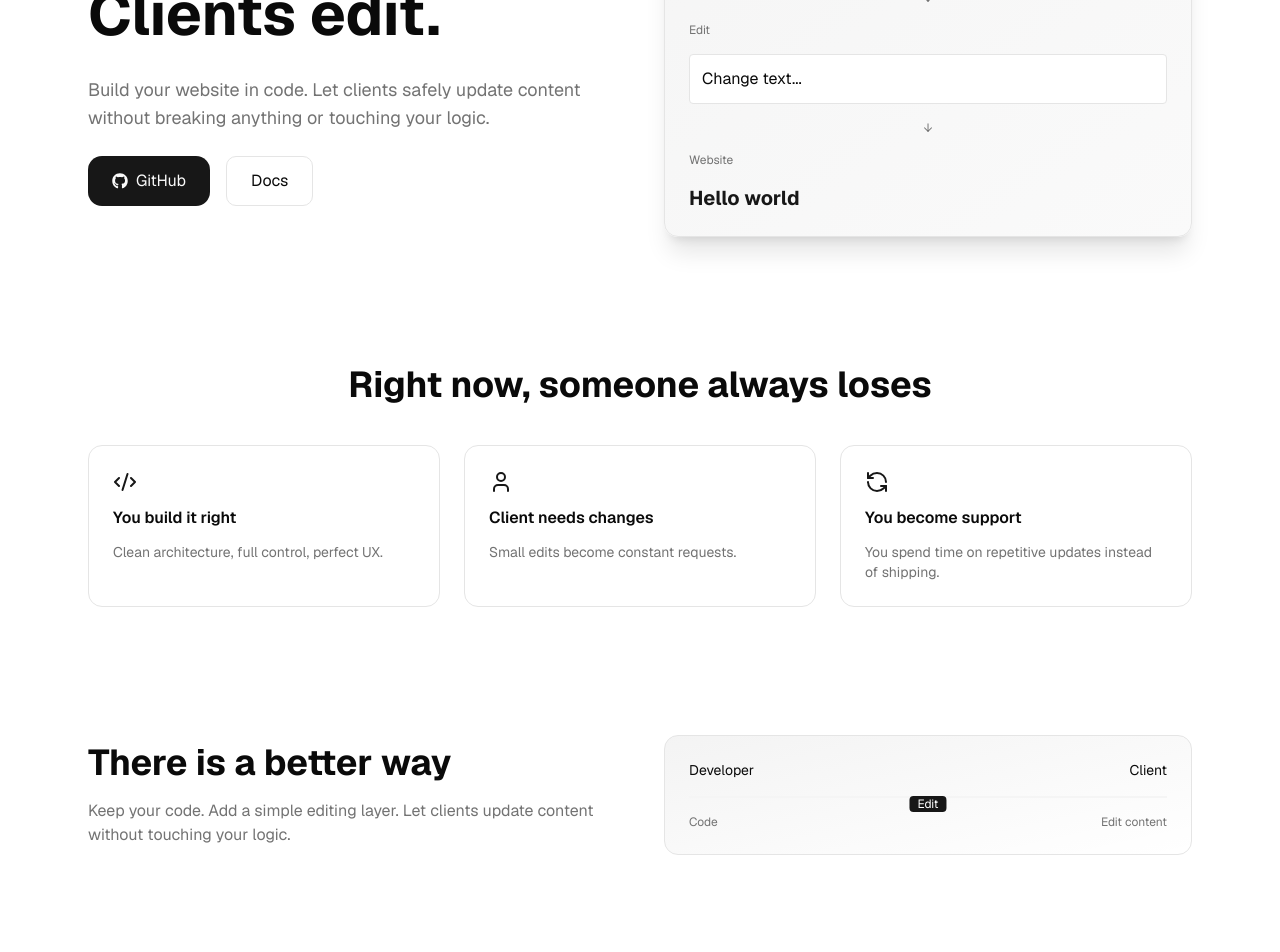
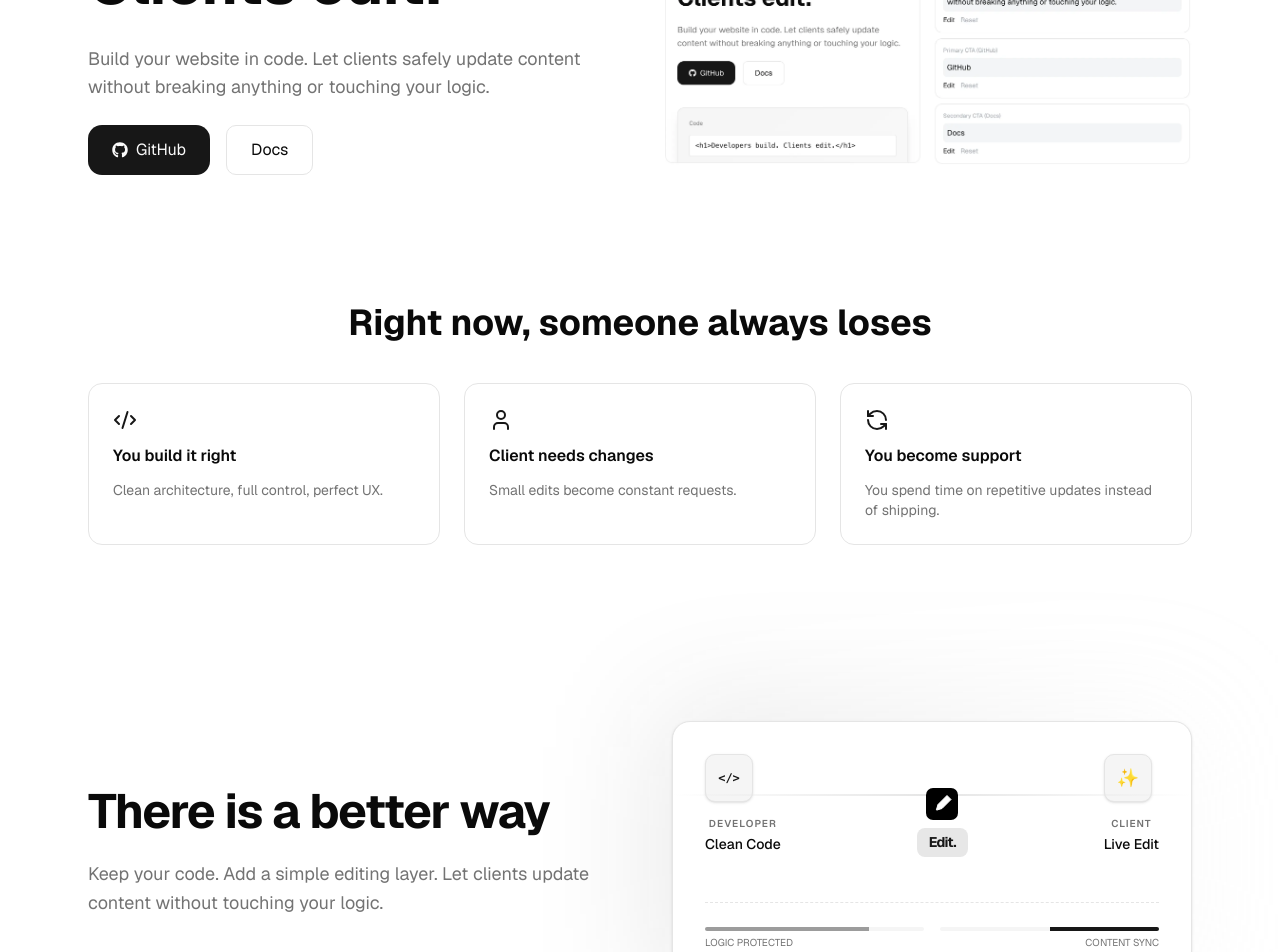
Before and after one commit to pavsumin/editable-landing-panel, a Next.js app: page / in a window 1280 px wide. Shown: the part 280-1232 px from the top of the page. Built offline with nearby package versions, Linux system fonts and the light colour scheme; no server answers; the database is empty.

Commit message:
feat(landing): hero image; new visual for solition block

```diff
--- a/app/page.tsx
+++ b/app/page.tsx
@@ -117,26 +117,13 @@ export default function Home() {
 					</div>
 
 					{/* VISUAL */}
-					<div className='relative rounded-xl border bg-gradient-to-br from-muted to-muted/50 p-6 shadow-xl space-y-4'>
-						<div className='text-xs text-muted-foreground'>Code</div>
-
-						<pre className='text-sm bg-background p-3 rounded border overflow-x-auto'>
-							{`<h1>${c.hero_title}</h1>`}
-						</pre>
-
-						<div className='text-center text-muted-foreground text-xs'>↓</div>
-
-						<div className='text-xs text-muted-foreground'>Edit</div>
-
-						<div className='border p-3 rounded bg-background'>
-							Change text...
-						</div>
-
-						<div className='text-center text-muted-foreground text-xs'>↓</div>
-
-						<div className='text-xs text-muted-foreground'>Website</div>
-
-						<div className='text-xl font-bold text-primary'>Hello world</div>
+					<div className='relative space-y-4'>
+						<Image
+							width={528}
+							height={366}
+							src={'/hero-image.webp'}
+							alt={'Image of the product'}
+						/>
 					</div>
 				</section>
 
@@ -164,28 +151,78 @@ export default function Home() {
 				</section>
 
 				{/*  SOLUTION  */}
-				<section className='grid md:grid-cols-2 gap-12 items-center'>
-					<div className='space-y-4'>
-						<h2 className='text-4xl font-bold'>{c.solution_title}</h2>
-
-						<p className='text-muted-foreground'>{c.solution_text}</p>
+				<section className='grid md:grid-cols-2 gap-16 items-center py-12'>
+					<div className='space-y-6'>
+						<h2 className='text-4xl md:text-5xl font-bold tracking-tight'>
+							There is a better way
+						</h2>
+						<p className='text-lg text-muted-foreground leading-relaxed'>
+							Keep your code. Add a simple editing layer. Let clients update
+							content without touching your logic.
+						</p>
 					</div>
 
-					<div className='rounded-xl border p-6 bg-gradient-to-br from-primary/5 to-transparent space-y-4'>
-						<div className='flex justify-between text-sm'>
-							<span>Developer</span>
-							<span>Client</span>
-						</div>
+					<div className='relative group'>
+						<div className='absolute -inset-4 bg-gradient-to-r from-primary/20 to-secondary/20 blur-3xl opacity-50 group-hover:opacity-100 transition-all duration-300' />
 
-						<div className='h-[2px] bg-muted relative'>
-							<div className='absolute left-1/2 -translate-x-1/2 bg-primary text-white px-2 text-xs rounded'>
-								Edit
+						<div className='relative rounded-2xl border bg-card p-8 shadow-sm overflow-hidden'>
+							<div className='flex justify-between items-center mb-12'>
+								<div className='text-center space-y-2'>
+									<div className='w-12 h-12 rounded-lg bg-muted flex items-center justify-center border shadow-sm'>
+										<code className='text-primary font-bold text-xs'>
+											&lt;/&gt;
+										</code>
+									</div>
+									<span className='text-[10px] uppercase tracking-widest font-semibold text-muted-foreground'>
+										Developer
+									</span>
+									<p className='text-sm font-medium'>Clean Code</p>
+								</div>
+
+								<div className='relative flex flex-col items-center z-10'>
+									<Image
+										width={32}
+										height={32}
+										src={'/icon.svg'}
+										alt={'Logo'}
+									/>
+
+									<div className='absolute top-full mt-2 bg-primary/10 text-primary px-3 py-1 rounded-md text-[14px] font-bold tracking-tighter'>
+										Edit.
+									</div>
+								</div>
+
+								<div className='text-center space-y-2'>
+									<div className='w-12 h-12 rounded-lg bg-muted flex items-center justify-center border shadow-sm'>
+										<span className='text-primary text-lg'>✨</span>
+									</div>
+									<span className='text-[10px] uppercase tracking-widest font-semibold text-muted-foreground'>
+										Client
+									</span>
+									<p className='text-sm font-medium'>Live Edit</p>
+								</div>
 							</div>
-						</div>
 
-						<div className='flex justify-between text-xs text-muted-foreground'>
-							<span>Code</span>
-							<span>Edit content</span>
+							<div className='absolute top-[72px] left-0 w-full h-[2px] bg-gradient-to-r from-transparent via-border to-transparent -z-0' />
+
+							<div className='grid grid-cols-2 gap-4 mt-4 pt-6 border-t border-dashed'>
+								<div className='space-y-1'>
+									<div className='h-1 w-full bg-muted rounded-full overflow-hidden'>
+										<div className='h-full bg-primary/40 w-3/4' />
+									</div>
+									<p className='text-[10px] text-muted-foreground uppercase'>
+										Logic Protected
+									</p>
+								</div>
+								<div className='space-y-1 text-right'>
+									<div className='h-1 w-full bg-muted rounded-full overflow-hidden'>
+										<div className='h-full bg-primary w-1/2 ml-auto' />
+									</div>
+									<p className='text-[10px] text-muted-foreground uppercase'>
+										Content Sync
+									</p>
+								</div>
+							</div>
 						</div>
 					</div>
 				</section>
```
Also changed, not shown: public/hero-image.webp (added).
